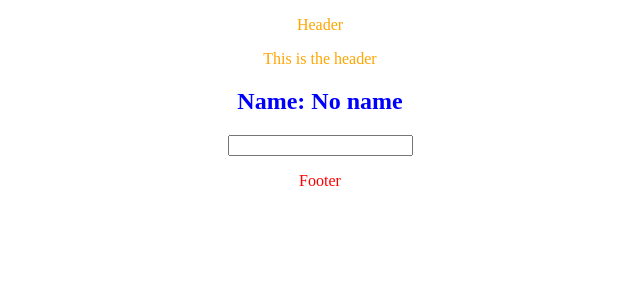
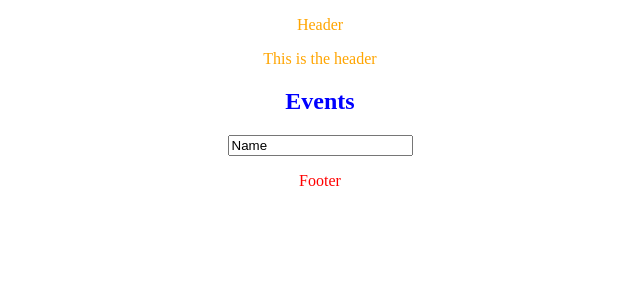
Before and after one commit to spykelionel/learning-react, a React (Vite) app: page / in a window 1280 px wide. Shown: the top 300 px of the page, without its empty margins (320-960 px from the left). Built offline with nearby package versions, Linux system fonts and the light colour scheme.

Commit message:
little changes

```diff
--- a/src/App.jsx
+++ b/src/App.jsx
@@ -5,7 +5,7 @@ import styles from "./App.module.css";
 * Exercises
 * 1. Write a Hello component that
 renders the text "Hello your_name"
- - Every componenet returns
+ - Every React componenet returns
  a component, which might be plane
  HTML or JSX.
 
@@ -18,12 +18,23 @@ Hint: Use a state.
 a click event. This button should
 console.log(myName).
 
+1.
+<button onClick={()=>{
+console.log(myName)
+}}>Print my name</button>
+
+2.
+<button onClick={function(){
+console.log(myName)
+}}>Print my name</button>
+
 - react,
 DOM, virtual DOM,
 component,
 props,
 states,
 events,
+handling inputs,
 Effects,
 List rendering,
 conditional rendering,
@@ -31,23 +42,19 @@ conditional rendering,
  - memo
 */
 
-// function Hello(props) {
-  // const name =  props.name
-//   return <h1>Hello {name}</h1>;
-// }
-
-// function Hello(props) {
-  // const {name} =  props
-//   return <h1>Hello {name}</h1>;
-// }
-
-// function Hello({name}) {
+// function Hello({ name }) {
 //   return <h1>Hello {name}</h1>;
 // }
 
 const Header = ({ children }) => {
+  // const children = props.children
+  // const {children} = props
+  let childrenCopy = children
+  // console.log(Object.is(children, childrenCopy))
   return (
-    <header className={styles.header}>
+    <header onClick={()=>{
+      console.log("YOu clicked the header")
+    }} className={styles.header}>
       <p>Header</p>
       {children}
     </header>
@@ -55,17 +62,35 @@ const Header = ({ children }) => {
 };
 
 const Body = () => {
-  const [name, setName] = useState(null)
+  const [name, setName] = useState("Name");
+  const [person, setPerson] = useState({
+    age: 29,
+    name: "",
+    color: "",
+    height: "",
+    gender: "",
+  });
+
+  // useEffect(()=>{
+  //   console.log(name)
+
+  // })
+  // // useEffect(()=>{
+  // //   console.log(name)
+  // // }, [name])
+  // // useEffect(()=>{}, [])
   return (
     <section className={styles.section}>
-     <h1>Name: {
-     name?name:"No name"
-}
-</h1>
-     <input onChange={(event)=>{
-      const {value} = event.target
-      setName(value)
-     }} type="text" value={name}/>
+      <h1>Events </h1>
+      <input
+        onChange={(event) => {
+        //  const value = event.target.value
+        const {value} = event.target
+          setName(event.target.value);
+        }}
+        type="text"
+        value={name}
+      />
     </section>
   );
 };
@@ -79,10 +104,11 @@ const Footer = () => {
 };
 
 function App() {
+  const [myName, setMyName] = useState("Initial name");
   return (
     <>
       <Header>
-        <p>This is the header</p>
+        <>This is the header</>
       </Header>
       <Body />
       <Footer />
```
